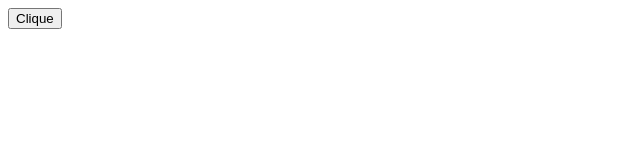
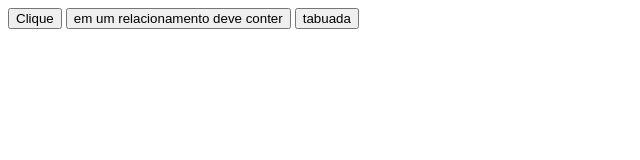
Before and after one commit to jenniferkauane/primeirob_3t, a plain HTML site: page index.html in a window 1280 px wide. Shown: the whole page, without its empty margins (0-640 px from the left). Drawn offline with Linux system fonts and the light colour scheme.

Commit message:
Update index.html

```diff
--- a/index.html
+++ b/index.html
@@ -8,8 +8,11 @@
     <script src="estudo.js"></script>
 
 </head>
+
 <body>
     <button onclick="escreva()">Clique</button>
+    <button onclick="mostraLista()">em um relacionamento deve conter</button>
+    <button onclick="multiplica()">tabuada</button>
 
 
 </body>
```
